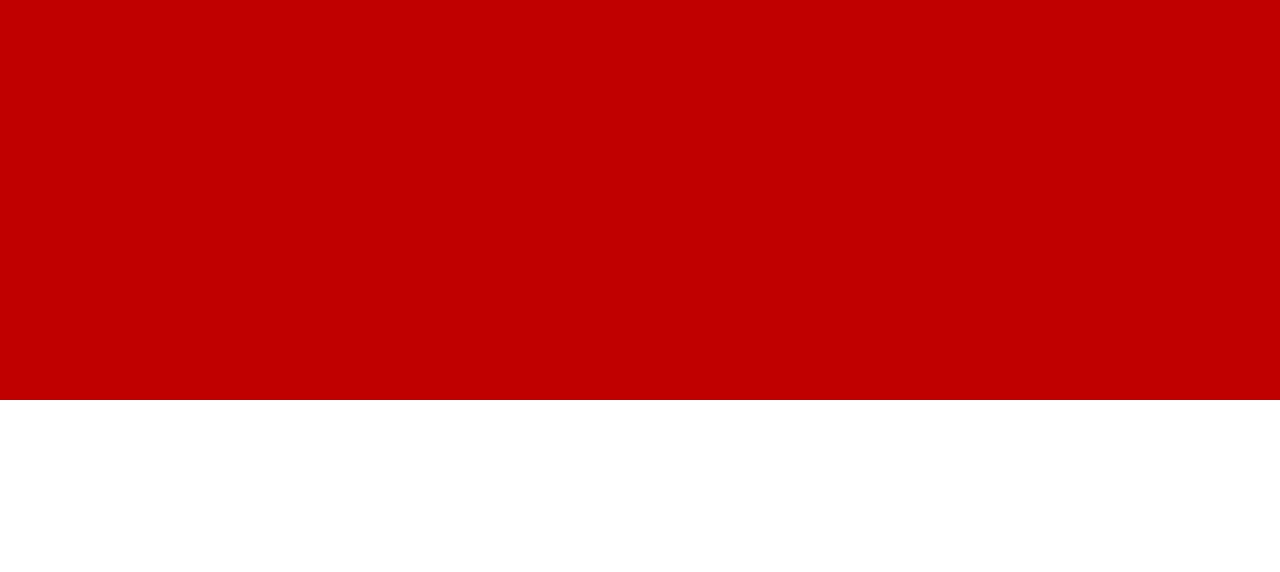
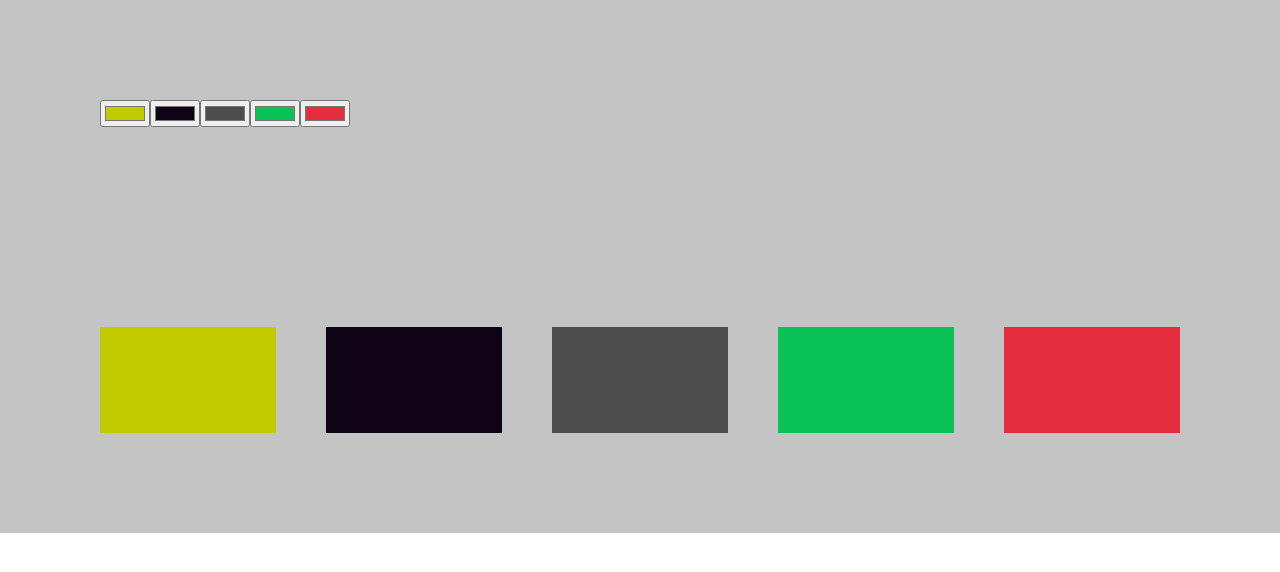
Before and after one commit to Sabir001/cv-generator, a Next.js app: page / in a window 1280 px wide. Shown: the top 572 px of the page. Built offline with nearby package versions, Linux system fonts and the light colour scheme.

Commit message:
Custom theme color changer

```diff
--- /dev/null
+++ b/components/ThemeProvider.js
@@ -0,0 +1,59 @@
+import React, {useState, useEffect, useRef} from 'react'
+
+function ThemeProvider() {
+    const [mount, setMount] = useState(false);
+    const dom = useRef(null)
+    const [rootColors, setRootColors] = useState([])
+
+    const baseColors = {
+        'Background':'--bg',
+        'Foreground':'--color',
+        'Secondary':'--secondary',
+        'Success':'--success',
+        'Danger':'--danger',
+    }
+
+    useEffect(() => {
+      dom.current = document.documentElement;
+      const getColors = {}
+      Object.entries(baseColors).map(([key, value]) => {
+        getColors[key] = getComputedStyle(dom.current).getPropertyValue(value).trim()
+      })
+      setRootColors(getColors)
+      setMount(true)
+    }, [])
+    // console.log(rootColors)
+
+    const getChangeColor = (e, key) => {
+      const setColor = {...rootColors}
+      setColor[key] = e.target.value
+      setRootColors(setColor);
+    }
+
+    console.log(rootColors)
+    useEffect(() => {
+      Object.entries(baseColors).map(([key, value]) => {
+        dom.current.style.setProperty(value, rootColors[key])
+      })
+    }, [rootColors])
+
+    if (!mount) return null;
+
+    return (
+      <div>
+        {Object.entries(rootColors).map(( [key, value], index ) => {
+          return (
+            <span key={index}>
+            <input
+              type="color"
+              defaultValue = {value}
+              onChange = {(e) => getChangeColor(e, key)}
+            />
+          </span>
+          )
+        })}
+      </div>
+    )
+}
+
+export default ThemeProvider;
--- a/pages/index.js
+++ b/pages/index.js
@@ -1,9 +1,26 @@
-import homeStyle from '../styles/Home.module.scss'
+import React from "react";
+import ThemeProvider from "../components/ThemeProvider";
+import homeStyle from "../styles/Home.module.scss";
 
 export default function Home() {
   return (
-    <div className={homeStyle.container}>
-
-    </div>
-  )
+    <>
+      <div className={homeStyle.container}>
+        <ThemeProvider />
+      </div>
+      <div className={homeStyle.container}>
+        <div className={homeStyle.colorViewerWrapper}>
+          <div
+            className={`${homeStyle.colorViewer} ${homeStyle.background}`}
+          ></div>
+          <div className={`${homeStyle.colorViewer} ${homeStyle.color}`}></div>
+          <div
+            className={`${homeStyle.colorViewer} ${homeStyle.secondary}`}
+          ></div>
+          <div className={`${homeStyle.colorViewer} ${homeStyle.success}`}></div>
+          <div className={`${homeStyle.colorViewer} ${homeStyle.danger}`}></div>
+        </div>
+      </div>
+    </>
+  );
 }
--- a/styles/Home.module.scss
+++ b/styles/Home.module.scss
@@ -2,8 +2,30 @@
 
 
 .container {
-    padding: 200px;
-    @include respond-between(1200px, 1500px) {
-        background: #c00000;
+    padding: 100px;
+    background: #c4c4c4;
+}
+
+.colorViewerWrapper {
+    display: grid;
+    grid-template-columns: repeat(5, 1fr);
+    grid-gap: 50px;
+    .colorViewer {
+        padding-top: 60%;
+        &.background{
+            background-color: var(--bg);
+        }
+        &.color{
+            background-color: var(--color);
+        }
+        &.secondary{
+            background-color: var(--secondary);
+        }
+        &.success{
+            background-color: var(--success);
+        }
+        &.danger{
+            background-color: var(--danger);
+        }
     }
 }
--- a/styles/globals.scss
+++ b/styles/globals.scss
@@ -14,3 +14,11 @@ a {
 * {
   box-sizing: border-box;
 }
+
+:root {
+  --bg: #c0cc00;
+  --color: #0e0416;
+  --secondary: #4d4d4d;
+  --success: #0bc257;
+  --danger: #e42e3d;
+}
```
